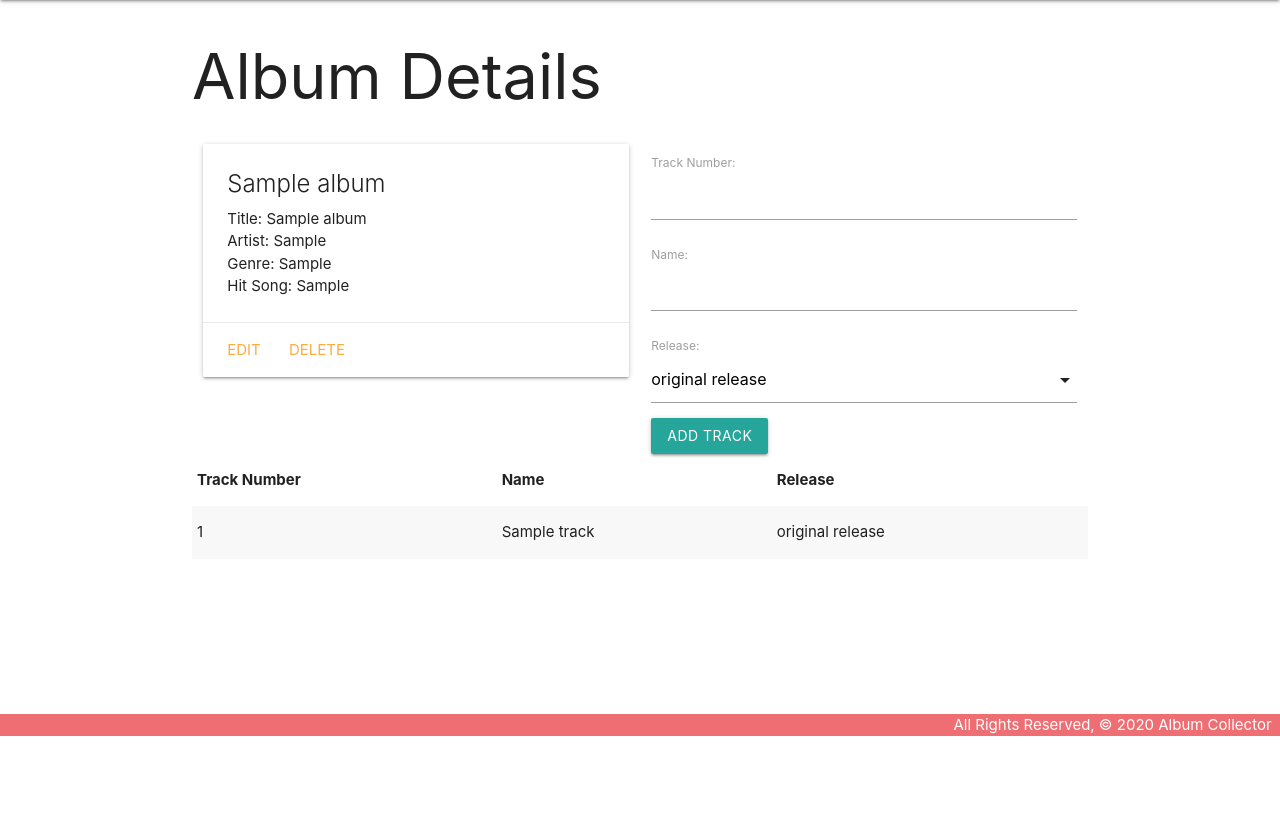
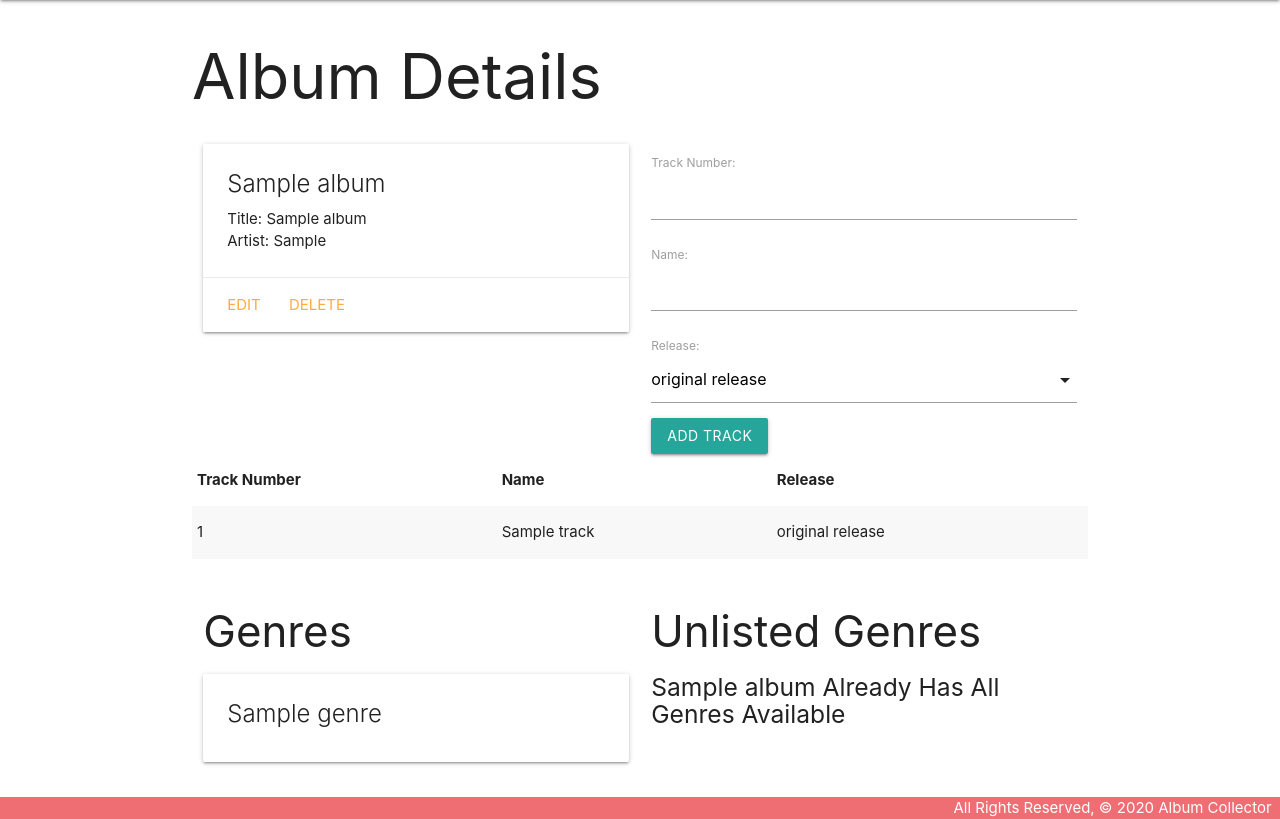
Before and after one commit to beckthetech/django-practice_albumcollector, a Django app: page /albums/1/ in a window 1280 px wide. Shown: the part 64-883 px from the top of the page. Before the commit the page ends 800 px from the top, so only its background shows below. Run offline with Django 3.2, Linux system fonts and the light colour scheme; tables that the repository leaves empty hold one stand-in row (values such as "Sample post").

Commit message:
add genre many to many relationship, genre

```diff
--- a/main_app/admin.py
+++ b/main_app/admin.py
@@ -1,6 +1,7 @@
 from django.contrib import admin
-from .models import Album, Track
+from .models import Album, Track, Genre
 
 # Register your models here.
 admin.site.register(Album)
 admin.site.register(Track)
+admin.site.register(Genre)
--- a/main_app/models.py
+++ b/main_app/models.py
@@ -11,11 +11,21 @@ RELEASES = (
     ('C', 'cover'),
 )
 
+
+class Genre(models.Model):
+    name = models.CharField(max_length=50)
+
+    def __str__(self):
+        return self.name
+
+    def get_absolute_url(self):
+        return reverse('genres_detail', kwargs={'pk': self.id})
+
+
 class Album(models.Model):
     title = models.CharField(max_length=100)
     artist = models.CharField(max_length=100)
-    genre = models.CharField(max_length=100)
-    hit_song = models.CharField(max_length=100)
+    genres = models.ManyToManyField(Genre)
 
     def __str__(self):
         return self.title
--- a/main_app/templates/albums/detail.html
+++ b/main_app/templates/albums/detail.html
@@ -10,8 +10,6 @@
                 <span class="card-title">{{ album.title }}</span>
                 <p>Title: {{ album.title }}</p>
                 <p>Artist: {{ album.artist }}</p>
-                <p>Genre: {{ album.genre }}</p>
-                <p>Hit Song: {{ album.hit_song }}</p>
             </div>
             <div class="card-action">
                 <a href="{% url 'albums_update' album.id %}">Edit</a>
@@ -47,9 +45,47 @@
         </table>
     </div>
 </div>
-
-<script>
-    const selectEl = document.getElementById('id_release');
-    M.FormSelect.init(selectEl);
-</script>
-{% endblock %}
+<div class="row">
+    <div class="col s6">
+        <h3>Genres</h3>
+        {% if album.genres.count %}
+        {% for genre in album.genres.all %}
+        <div class="card">
+            <div class="card-content">
+                <span class="card-title">
+                    {{ genre.name }}
+                </span>
+            </div>
+        </div>
+        {% endfor %}
+        {% else %}
+        <h5>None Listed</h5>
+        {% endif %}
+    </div>
+    <div class="col s6">
+        <h3>Unlisted Genres</h3>
+        {% if genres.count %}
+        {% for genre in genres.all %}
+        <div class="card">
+            <div class="card-content">
+                <span class="card-title">
+                    {{ genre.name }}
+                </span>
+            </div>
+            <div class="card-action">
+                <form action="{% url 'assoc_genre' album.id genre.id %}" method="post">
+                    {% csrf_token %}
+                    <button type="submit" class="btn">Add</button>
+                </form>
+            </div>
+        </div>
+        {% endfor %}
+        {% else %}
+        <h5>{{album.title}} Already Has All Genres Available</h5>
+        {% endif %}
+    </div>
+    <script>
+        const selectEl = document.getElementById('id_release');
+        M.FormSelect.init(selectEl);
+    </script>
+    {% endblock %}
--- a/main_app/templates/albums/index.html
+++ b/main_app/templates/albums/index.html
@@ -10,8 +10,6 @@
             <span class="card-title">{{ album.title }}</span>
             <p>Title: {{ album.title }}</p>
             <p>Artist: {{ album.artist }}</p>
-            <p>Genre: {{ album.genre }}</p>
-            <p>Hit Song: {{ album.hit_song }}</p>
         </div>
     </a>
 </div>
--- a/main_app/urls.py
+++ b/main_app/urls.py
@@ -10,4 +10,5 @@ urlpatterns = [
     path('albums/<int:pk>/update', views.AlbumUpdate.as_view(), name='albums_update'),
     path('albums/<int:pk>/delete', views.AlbumDelete.as_view(), name='albums_delete'),
     path('albums/<int:album_id>/add_track/', views.add_track, name='add_track'),
+    path('albums/<int:album_id>/assoc_genre/<int:genre_id>/', views.assoc_genre, name='assoc_genre'),
 ]
--- a/main_app/views.py
+++ b/main_app/views.py
@@ -1,7 +1,7 @@
 from django.shortcuts import render, redirect
 from django.http import HttpResponse
 from django.views.generic.edit import CreateView, UpdateView, DeleteView
-from .models import Album
+from .models import Album, Genre
 from .forms import AddTrackForm
 
 # CBVs
@@ -9,12 +9,12 @@ from .forms import AddTrackForm
 
 class AlbumCreate(CreateView):
     model = Album
-    fields = ['title', 'artist', 'genre', 'hit_song']
+    fields = ['title', 'artist']
 
 
 class AlbumUpdate(UpdateView):
     model = Album
-    fields = ['artist', 'genre', 'hit_song']
+    fields = ['artist']
 
 
 class AlbumDelete(DeleteView):
@@ -44,10 +44,13 @@ def albums_detail(request, album_id):
         tracks = album.track_set.all().order_by('track_num')
     else:
         tracks = []
+    genres_not_listed = Genre.objects.exclude(
+        id__in=album.genres.all().values_list('id'))
     add_track_form = AddTrackForm()
     return render(request, 'albums/detail.html', {
         'album': album,
         'tracks': tracks,
+        'genres': genres_not_listed,
         'add_track_form': add_track_form
     })
 
@@ -59,3 +62,8 @@ def add_track(request, album_id):
         new_track.album_id = album_id
         new_track.save()
     return redirect('detail', album_id=album_id)
+
+
+def assoc_genre(request, album_id, genre_id):
+    Album.objects.get(id=album_id).genres.add(genre_id)
+    return redirect('detail', album_id=album_id)
```
Also changed, not shown: main_app/migrations/0001_initial.py, main_app/migrations/0002_auto_20200321_2306.py (deleted).
